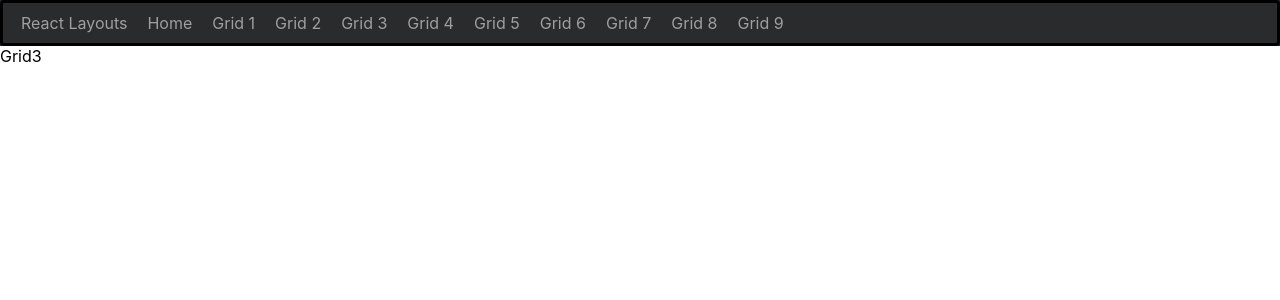
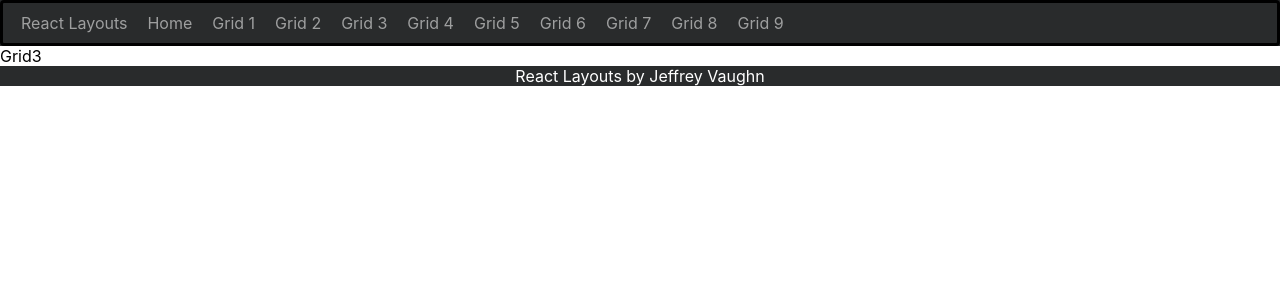
Before and after one commit to jvaughn1230/react-components-and-layouts, a React (Create React App) app: page /grid3 in a window 1280 px wide. Shown: the top 300 px of the page. Built offline with nearby package versions, Linux system fonts and the light colour scheme; a web font is replaced by a local one.

Commit message:
adding basic footer

```diff
--- a/src/components/Footer/Footer.css
+++ b/src/components/Footer/Footer.css
@@ -0,0 +1,9 @@
+footer {
+    text-align: center;
+}
+
+.footer-content{
+    color: rgba(255, 255, 255, 1);
+    font-size: 1rem;
+    font-weight: 400;
+}
--- a/src/components/Footer/Footer.jsx
+++ b/src/components/Footer/Footer.jsx
@@ -1,10 +1,11 @@
 import React from 'react'
+import './Footer.css';
 
 function Footer() {
   return (
-    <div className='footer'>
-        <div></div>
-    </div>
+    <footer className='darkBG'>
+      <span className='footer-content'>React Layouts by Jeffrey Vaughn</span>
+    </footer>
   )
 }
 
```
